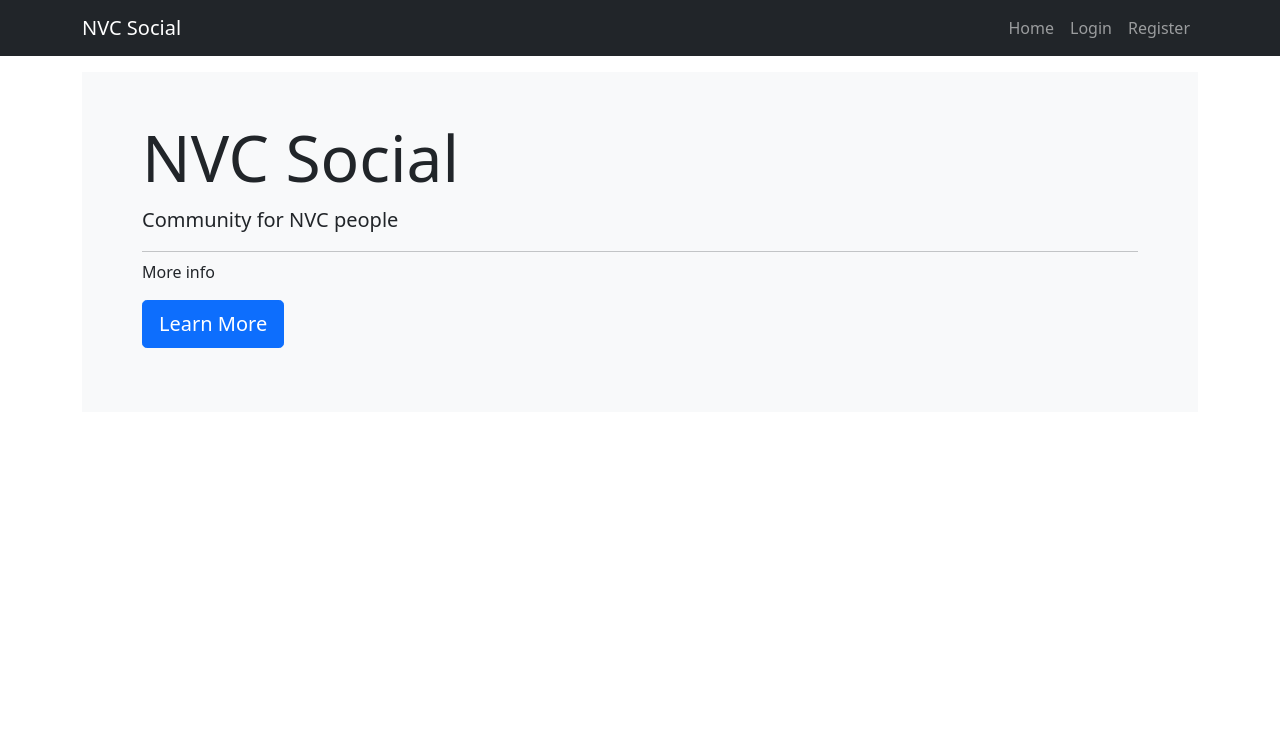
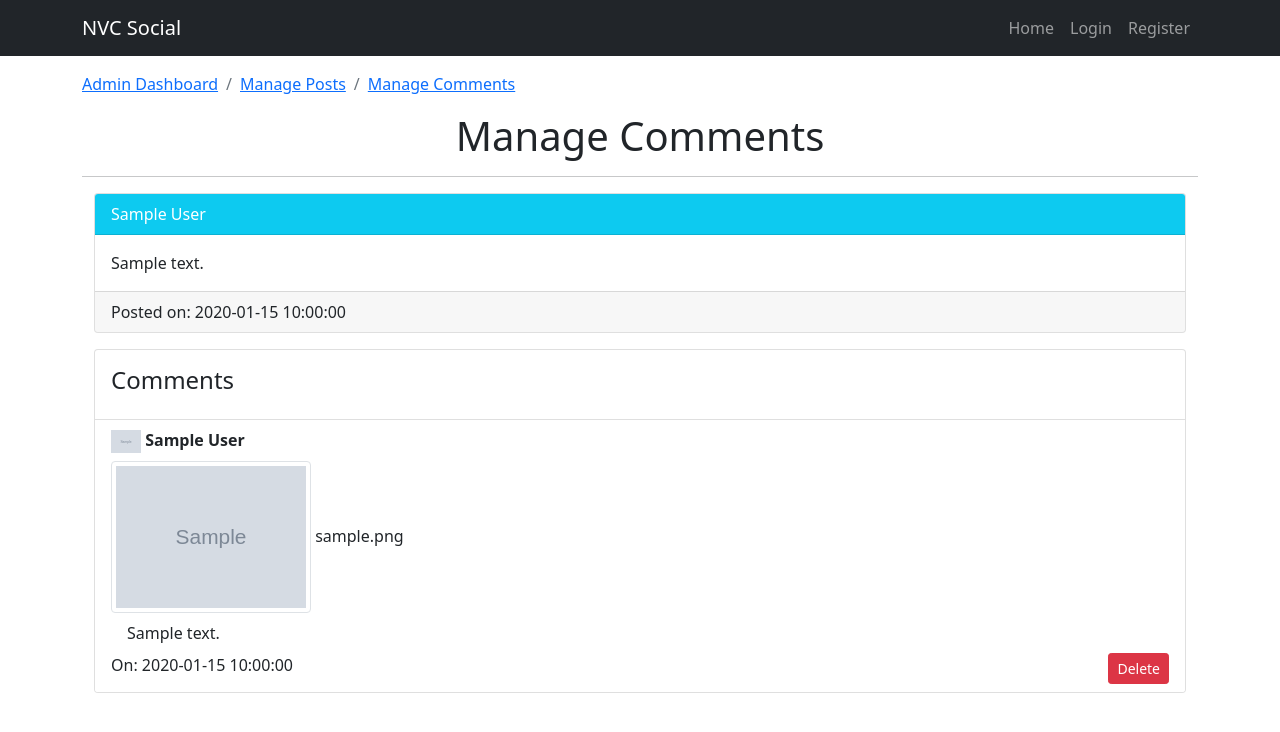
Before and after one commit to BeerCSIM-AIT/nvcsocial, a PHP site: page /index.php?menu=managecomment&id=1 in a window 1280 px wide. Shown: the top 732 px of the page. Run offline with PHP 8.4, Linux system fonts and the light colour scheme; tables that the repository leaves empty hold one stand-in row (values such as "Sample post"); grey boxes marked "Sample" are stand-in pictures.

Commit message:
add manage and delete comments

```diff
--- /dev/null
+++ b/admin/managecomment.php
@@ -0,0 +1,95 @@
+<?php
+$id = $_GET['id'];
+$sqlPost = "SELECT u.firstName, u.lastName, p.id, p.message, p.photo, p.createdAt
+          FROM users u INNER JOIN post p ON u.id = p.userId
+          AND p.id = $id ORDER BY p.createdAt DESC
+        ";
+$qPost = mysqli_query($conn, $sqlPost);
+$post = mysqli_fetch_array($qPost);
+$poster = "$post[firstName] $post[lastName]";
+$photo = $post['photo'];
+?>
+<nav class="breadcrumb">
+    <a class="breadcrumb-item" href="index.php?menu=admin_main">Admin Dashboard</a>
+    <a class="breadcrumb-item" href="index.php?menu=managepost">Manage Posts</a>
+    <a class="breadcrumb-item" href="index.php?menu=managecomment&id=<?php echo $id; ?>">Manage Comments</a>
+</nav>
+<div class="h1 text-center">
+    Manage Comments
+</div>
+<hr>
+<div class="container">
+    <div class="row">
+        <div class="col">
+            <div class="card">
+                <div class="card-header bg-info text-white">
+                    <?php echo $poster ?>
+                </div>
+                <div class="card-body">
+                    <p class="card-text">
+                        <?php echo $post['message'] ?>
+                    </p>
+                </div>
+                <div class="card-footer">
+                    Posted on: <?php echo $post['createdAt'] ?>
+                </div>
+            </div>
+        </div>
+    </div>
+    <div class="row mt-3">
+        <div class="col">
+            <div class="card">
+                <div class="card-body">
+                    <h4 class="card-title">Comments</h4>
+                </div>
+                <ul class="list-group list-group-flush">
+                    <?php
+                        $sqlComments = "SELECT u.firstName, u.lastName, u.profilePicture, c.id, c.message, c.photo,
+                            c.createdAt
+                            FROM users u INNER JOIN comment c ON u.id = c.userId
+                            AND c.postId = $id ORDER BY c.createdAt
+                        ";
+                        $qComment = mysqli_query($conn,$sqlComments);
+                        while($comment=mysqli_fetch_array($qComment)){
+                            $cid = $comment['id'];
+                            $commenter = "$comment[firstName] $comment[lastName]";
+                            $photo = $comment['photo'];
+                            $commenterProfilePic = $comment['profilePicture'];
+                    ?>
+                            <li class="list-group-item">
+                                <div class="fw-bold">
+                                    <img src="<?php echo "$profilePicPath/$commenterProfilePic"; ?>" style="width:30px;">
+                                    <?php echo $commenter; ?>
+                                </div>
+                                <?php
+                                if(!is_null($comment['photo'])){
+                                ?>
+                                    <div class="mt-2">
+                                        <img class="img-thumbnail" style="width:200px;" src="<?php echo "$commentPhotoPath/$comment[photo]" ?>" alt="">
+                                        <?php echo $comment['photo']; ?>
+                                    </div>
+                                <?php
+                                }
+                                ?>
+                                <div class="mt-2 ms-3">
+                                    <?php echo $comment['message']; ?>
+                                </div>
+                                <div class="mt-2">
+                                    <div class="row">
+                                        <div class="col">
+                                            On: <?php echo $comment['createdAt']; ?>
+                                        </div>
+                                        <div class="col" style="text-align:right">
+                                            <a href="admin/deletecomment.php?id=<?php echo $cid; ?>&pid=<?php echo $id;?>" class="btn btn-danger btn-sm"onclick="return confirm('Are you sure to delete?')">Delete</a>
+                                        </div>
+                                    </div>
+                                </div>
+                            </li>
+                    <?php
+                        }
+                    ?>
+                </ul>
+            </div>
+        </div>
+    </div>
+</div>
--- a/index.php
+++ b/index.php
@@ -114,6 +114,10 @@ include("connect.php");
                     $page = "admin/managepost.php";
                     break;
             }
+            case "managecomment": {
+                $page = "admin/managecomment.php";
+                break;
+            }
             default: {
                     $page = "main.php";
                     break;
--- a/settings.inc.php
+++ b/settings.inc.php
@@ -1,4 +1,5 @@
 <?php
     $profilePicPath = "images/users/";
-    $postPhotoPath = "images/posts/"
+    $postPhotoPath = "images/posts/";
+    $commentPhotoPath = "images/comments/";
 ?>
```
Also changed, not shown: admin/deletecomment.php (added, +12 -0 lines), admin/managepost.php (+12 -0 lines).
